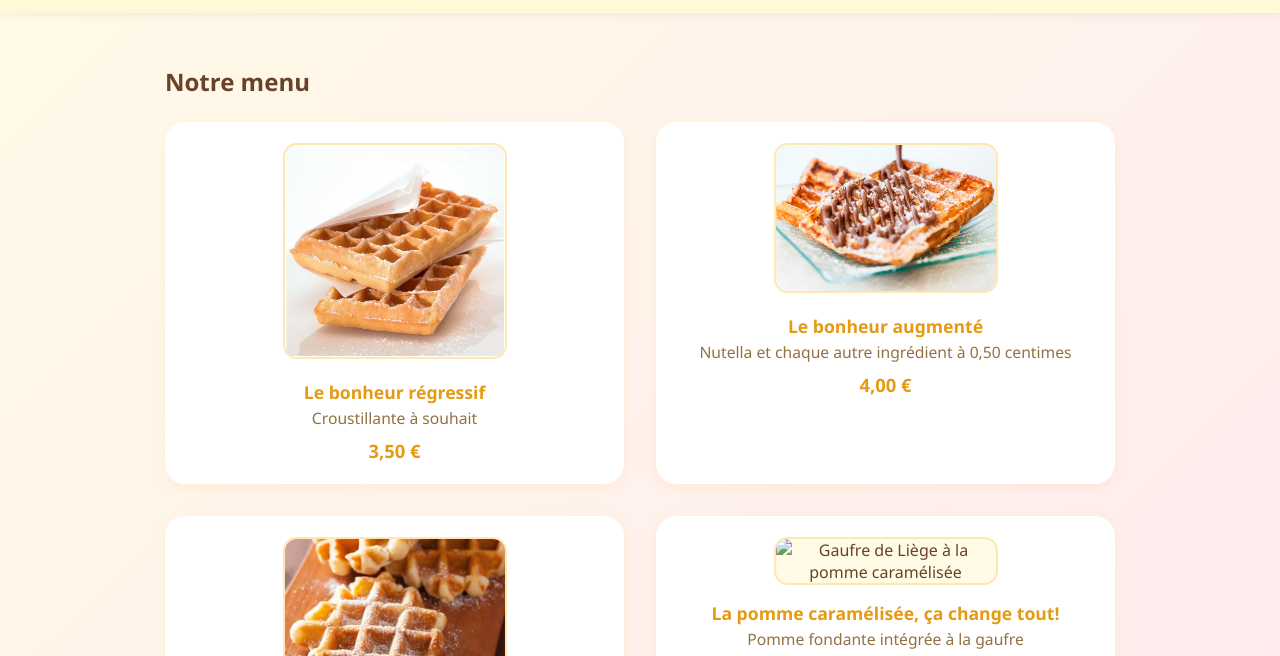
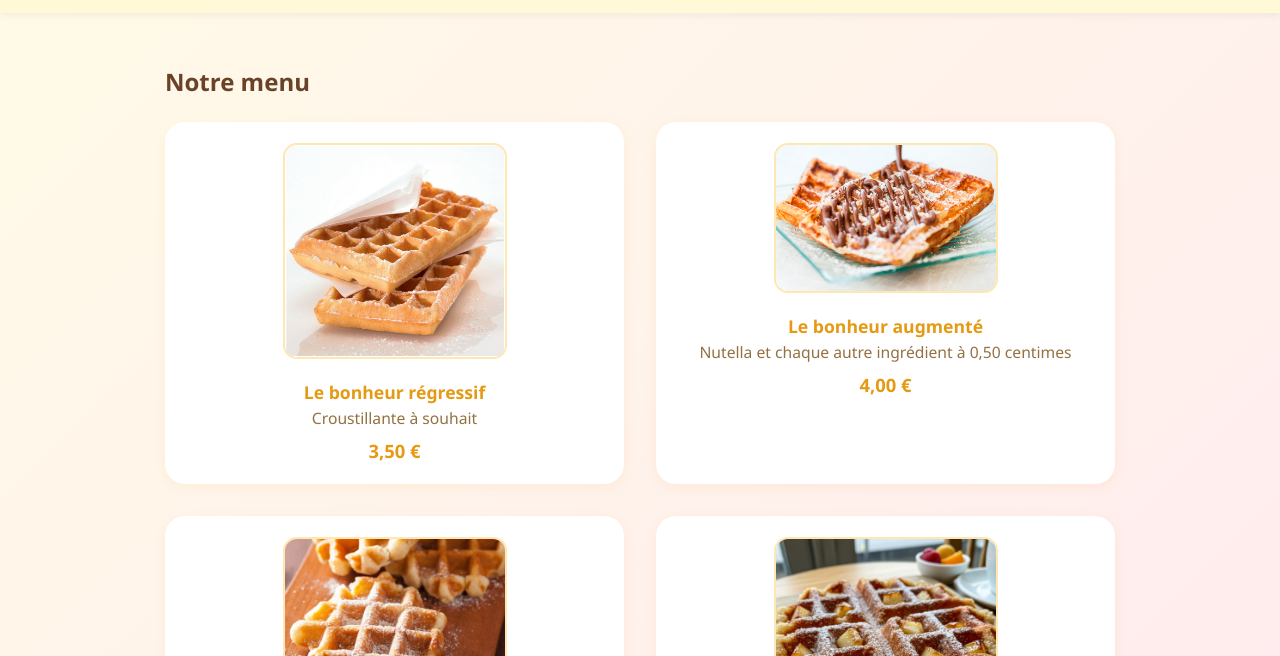
Before and after one commit to lagaufredesalpes/presentation, a plain HTML site: page index.html in a window 1280 px wide. Shown: the part 120-776 px from the top of the page. Drawn offline with Linux system fonts and the light colour scheme.

Commit message:
Update index.html

```diff
--- a/index.html
+++ b/index.html
@@ -33,7 +33,7 @@
           <span class="price">4,00 €</span>
         </div>
         <div class="waffle-item">
-          <img src="images/Liegeoise pomme 3.png" alt="Gaufre de Liège à la pomme caramélisée">
+          <img src="images/Liegeoise pomme 3.jpg" alt="Gaufre de Liège à la pomme caramélisée">
           <p>La pomme caramélisée, ça change tout!</p>
           <span class="description">Pomme fondante intégrée à la gaufre</span>
           <span class="price">4,50 €</span>
```
